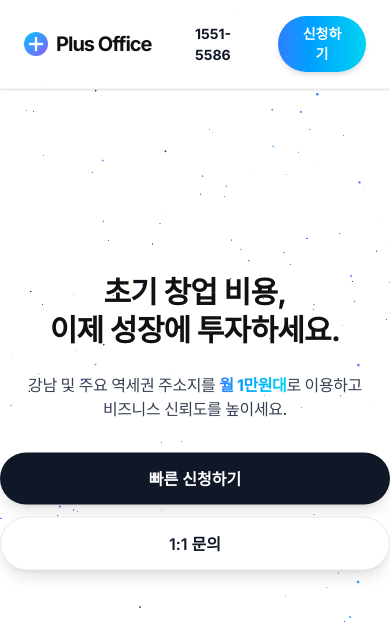
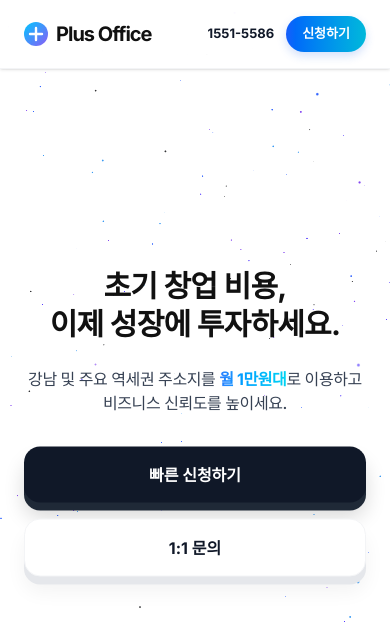
Before and after one commit to plusoffice777-bot/plusoffice-landingpage, a React (Vite) app: page / in a window 390 px wide. Shown: the top 627 px of the page. Built offline with nearby package versions, Linux system fonts and the light colour scheme; a web font is replaced by a local one.

Commit message:
style: refine mobile header and enhance hero buttons with 3D effect

```diff
--- a/src/components/HeroSection.tsx
+++ b/src/components/HeroSection.tsx
@@ -292,11 +292,11 @@ export default function HeroSection({ onOpenModal }: HeroSectionProps) {
 
                     {/* Right: Buttons & Phone */}
                     <div className="flex-1 flex justify-end gap-3 items-center">
-                        <a href="tel:1551-5586" className="text-gray-900 font-bold text-[14px] sm:text-[15px] hover:text-blue-500 transition-colors mr-1 sm:mr-3" aria-label="대표전화로 전화걸기">
+                        <a href="tel:1551-5586" className="text-gray-900 font-bold text-[13px] sm:text-[15px] hover:text-blue-500 transition-colors mr-0 sm:mr-3 whitespace-nowrap" aria-label="대표전화로 전화걸기">
                             1551-5586
                         </a>
                         <a href="http://pf.kakao.com/_xnWMwG" target="_blank" rel="noopener noreferrer" className="hidden sm:inline-flex items-center justify-center font-inherit text-sm font-semibold px-4 py-2 min-h-[40px] rounded-full cursor-pointer transition-all border border-gray-200 bg-white text-gray-700 hover:bg-gray-50 hover:shadow-sm no-underline" aria-label="카카오톡 1:1 문의하기">1:1 문의</a>
-                        <button onClick={onOpenModal} className="font-inherit text-sm font-semibold px-5 py-2 min-h-[40px] rounded-full cursor-pointer transition-all border-none bg-gradient-to-r from-blue-500 to-cyan-400 text-white shadow-md hover:opacity-90 hover:-translate-y-0.5" aria-label="신청하기">신청하기</button>
+                        <button onClick={onOpenModal} className="font-inherit text-[13px] sm:text-sm font-bold px-4 sm:px-5 py-2 sm:py-2.5 min-h-[36px] sm:min-h-[40px] rounded-full cursor-pointer transition-all border-none bg-gradient-to-r from-blue-600 to-cyan-500 text-white shadow-[0_4px_10px_rgba(37,99,235,0.2)] hover:shadow-[0_6px_15px_rgba(37,99,235,0.3)] hover:-translate-y-0.5" aria-label="신청하기">신청하기</button>
                     </div>
                 </header>
 
@@ -309,10 +309,10 @@ export default function HeroSection({ onOpenModal }: HeroSectionProps) {
                         강남 및 주요 역세권 주소지를 <strong className="font-extrabold text-transparent bg-clip-text bg-gradient-to-r from-blue-500 to-cyan-400">월 1만원대</strong>로 이용하고 비즈니스 신뢰도를 높이세요.
                     </p>
 
-                    <div className="flex flex-col sm:flex-row items-center justify-center gap-3 sm:gap-4 mt-8 md:mt-10 pointer-events-auto">
+                    <div className="flex flex-col sm:flex-row items-center justify-center gap-4 sm:gap-4 mt-8 md:mt-10 pointer-events-auto px-6">
                         <button
                             onClick={onOpenModal}
-                            className="px-6 sm:px-8 py-3.5 sm:py-4 bg-gray-900 text-white text-base font-semibold rounded-full shadow-lg hover:bg-gray-800 hover:shadow-xl hover:-translate-y-1 transition-all duration-300 w-full sm:w-[180px]"
+                            className="px-8 py-4 bg-gray-900 text-white text-base font-bold rounded-2xl shadow-[0_8px_0_rgb(31,41,55),0_15px_20px_rgba(0,0,0,0.15)] active:shadow-[0_2px_0_rgb(31,41,55),0_5px_10px_rgba(0,0,0,0.15)] active:translate-y-[6px] hover:-translate-y-1 hover:shadow-[0_12px_0_rgb(31,41,55),0_20px_25px_rgba(0,0,0,0.2)] transition-all duration-150 w-full sm:w-[200px]"
                             aria-label="빠른 신청하기 폼 열기">
                             빠른 신청하기
                         </button>
@@ -320,7 +320,7 @@ export default function HeroSection({ onOpenModal }: HeroSectionProps) {
                             href="http://pf.kakao.com/_xnWMwG"
                             target="_blank"
                             rel="noopener noreferrer"
-                            className="inline-flex items-center justify-center px-6 sm:px-8 py-3.5 sm:py-4 bg-white text-gray-900 text-base font-semibold rounded-full shadow-lg border border-gray-200 hover:bg-gray-50 hover:shadow-xl hover:-translate-y-1 transition-all duration-300 w-full sm:w-[180px] no-underline"
+                            className="inline-flex items-center justify-center px-8 py-4 bg-white text-gray-900 text-base font-bold rounded-2xl shadow-[0_8px_0_rgb(229,231,235),0_15px_20px_rgba(0,0,0,0.05)] active:shadow-[0_2px_0_rgb(229,231,235),0_5px_10px_rgba(0,0,0,0.05)] active:translate-y-[6px] hover:-translate-y-1 hover:shadow-[0_12px_0_rgb(229,231,235),0_20px_25px_rgba(0,0,0,0.1)] border border-gray-100 transition-all duration-150 w-full sm:w-[200px] no-underline"
                             aria-label="카카오톡 1:1 문의하기">
                             1:1 문의
                         </a>
```
